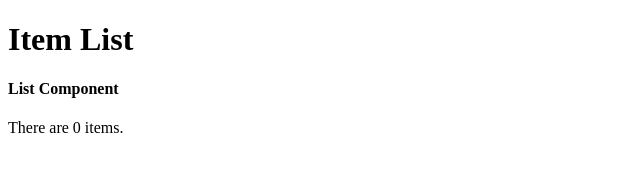
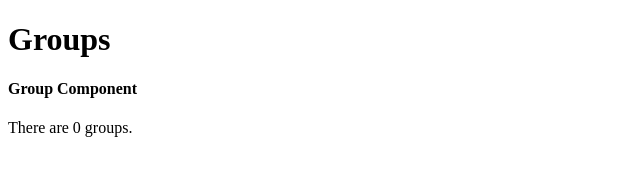
Before and after one commit to andrewblgithub/fomo-react, a React app: page / in a window 1280 px wide. Shown: the top 187 px of the page, without its empty margins (0-640 px from the left). Built offline with nearby package versions, Linux system fonts and the light colour scheme; the HTML template or start-up script is replaced by a standard one.

Commit message:
renamed react list template to groups

```diff
--- /dev/null
+++ b/react-client/src/components/GroupItem.jsx
@@ -0,0 +1,9 @@
+import React from 'react';
+
+const GroupItem = (props) => (
+  <div>
+    { props.group.description }
+  </div>
+)
+
+export default GroupItem;
--- /dev/null
+++ b/react-client/src/components/Groups.jsx
@@ -0,0 +1,12 @@
+import React from 'react';
+import GroupItem from './GroupItem.jsx';
+
+const Groups = (props) => (
+  <div>
+    <h4> Group Component </h4>
+    There are { props.groups.length } groups.
+    { props.groups.map(group => <GroupItem group={group}/>)}
+  </div>
+)
+
+export default Groups;
--- a/react-client/src/components/List.jsx
+++ /dev/null
@@ -1,12 +0,0 @@
-import React from 'react';
-import ListItem from './ListItem.jsx';
-
-const List = (props) => (
-  <div>
-    <h4> List Component </h4>
-    There are { props.items.length } items.
-    { props.items.map(item => <ListItem item={item}/>)}
-  </div>
-)
-
-export default List;
--- a/react-client/src/components/ListItem.jsx
+++ /dev/null
@@ -1,9 +0,0 @@
-import React from 'react';
-
-const ListItem = (props) => (
-  <div>
-    { props.item.description }
-  </div>
-)
-
-export default ListItem;
--- a/react-client/src/index.jsx
+++ b/react-client/src/index.jsx
@@ -1,12 +1,12 @@
 import React from 'react';
 import ReactDOM from 'react-dom';
-import List from './components/List.jsx';
+import Groups from './components/Groups.jsx';
 
 class App extends React.Component {
   constructor(props) {
     super(props);
     this.state = {
-      items: []
+      groups: []
     }
   }
 
@@ -15,8 +15,8 @@ class App extends React.Component {
 
   render () {
     return (<div>
-      <h1>Item List</h1>
-      <List items={this.state.items}/>
+      <h1>Groups</h1>
+      <Groups groups={this.state.groups}/>
     </div>)
   }
 }
```
